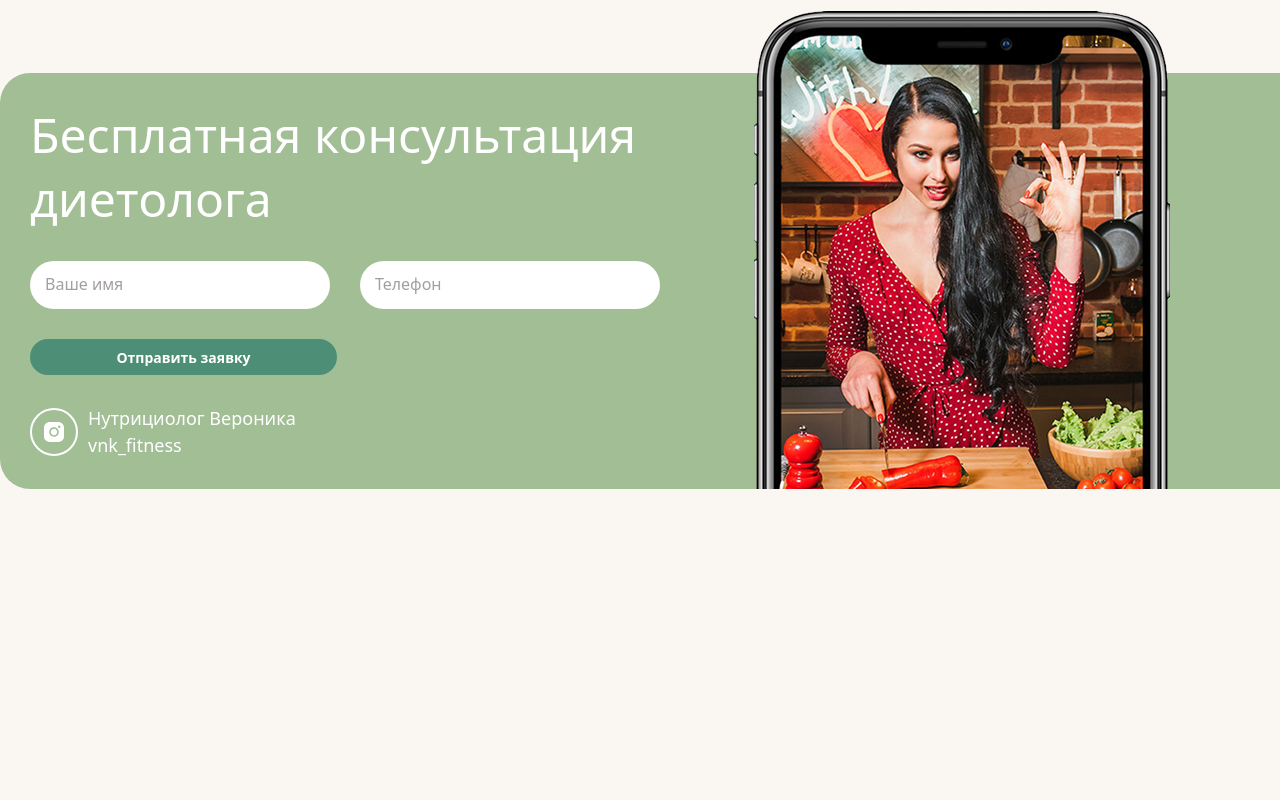
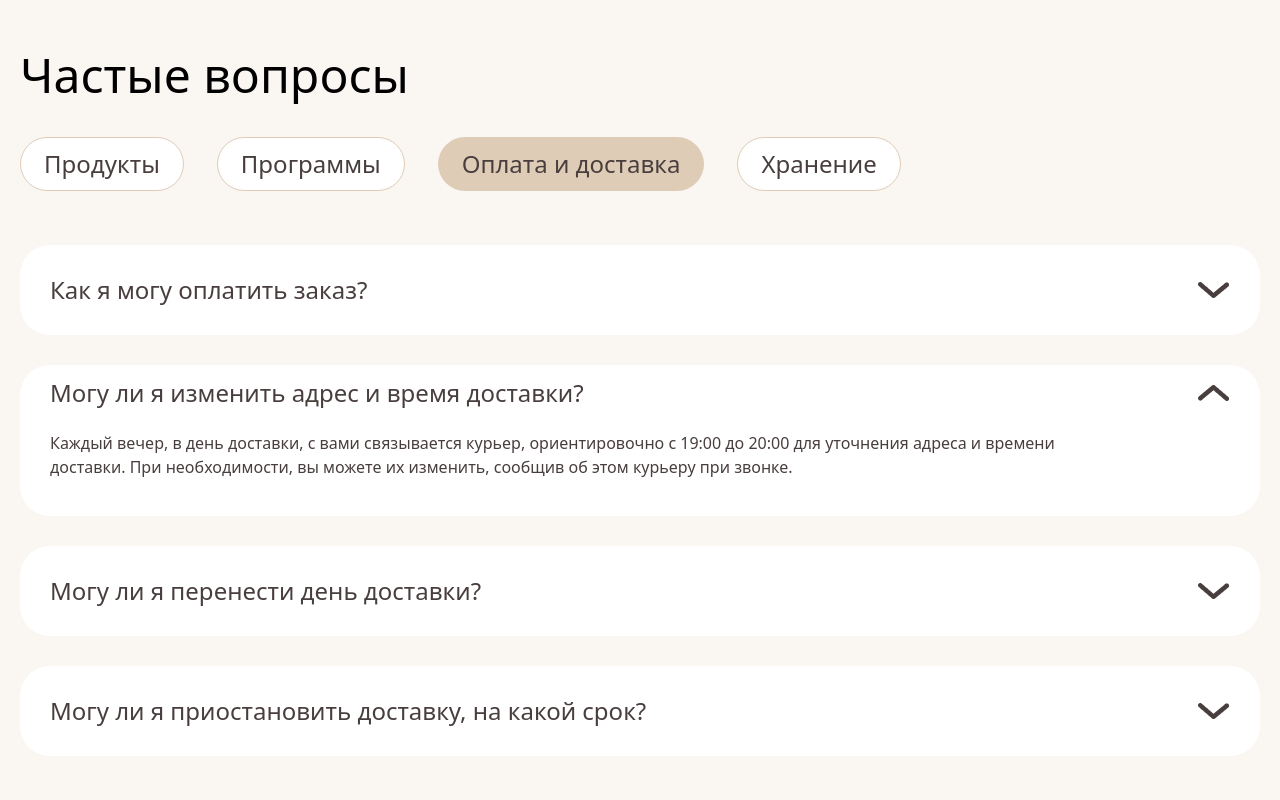
Before and after one commit to JM-2007-07/Meals-Time, a website: page index.html in a window 1280 px wide. Shown: the part 5480-6280 px from the top of the page. Before the commit the page ends 5969 px from the top, so only its background shows below. Drawn offline with Linux system fonts and the light colour scheme.

Commit message:
9th section

```diff
--- a/index.html
+++ b/index.html
@@ -327,6 +327,35 @@
         </div>
     </section>
 
+    <section class="max-w-[1320px] p-5 flex flex-col  lg:content-center lg:justify-between gap-[30px] mt-[50px] m-auto">
+      <h1 class="text-2xl md:block lg:text-[48px] font-[500]">Частые вопросы</h1>
+      <div class="flex overflow-x-auto space-x-2 pb-4 md:pb-6 lg:gap-[25px]">
+        <p class="px-[23px] py-2 border border-[#DFCCB7] rounded-full text-[24px] font-medium bg-white text-[#493E3E] shrink-0">Продукты</p>
+        <p class="px-[23px] py-2 border border-[#DFCCB7] rounded-full text-[24px] font-medium bg-white text-[#493E3E] shrink-0">Программы</p>
+        <p class="px-[23px] py-2 border border-transparent rounded-full text-[24px] font-medium bg-[#DFCCB7] text-[#493E3E] shrink-0">Оплата и доставка</p>
+        <p class="px-[23px] py-2 border border-[#DFCCB7] rounded-full text-[24px] font-medium bg-white text-[#493E3E] shrink-0">Хранение</p>
+      </div>
+      <div class="max-w-[1280px] text-start rounded-[15px] h-[53px] lg:h-[90px] lg:rounded-[30px] bg-white flex items-center justify-between px-[30px]">
+        <p class="text-[18px] text-[#493E3E] font-medium lg:text-[24px] text-center lg:text-start">Как я могу оплатить заказ?</p>
+        <img class="h-[8px] lg:h-[16px]" src="./Image/Vector (10).png" alt="">
+      </div>
+      <div class="max-w-[1280px] text-start flex-col gap-5 rounded-[15px] h-[230px] py-[10px] lg:h-[151px] lg:rounded-[30px] bg-white flex gap-2.5 px-[30px]">
+        <div class="max-w-[1280px] flex justify-between text-start items-center gap-5 lg:items-center">
+          <p class="text-[18px] text-[#493E3E] font-medium lg:text-[24px] text-center lg:text-start">Могу ли я изменить адрес и время доставки?</p>
+          <img class="h-[8px] lg:h-[16px]" src="./Image/Vector (11).png" alt="">
+        </div>
+          <p class="text-[14px] text-[#493E3E] max-w-[1065px] lg:text-[16px]">Каждый вечер, в день доставки, с вами связывается курьер, ориентировочно с 19:00 до 20:00 для уточнения адреса и времени доставки. При необходимости, вы можете их изменить, сообщив об этом курьеру при звонке.</p>
+      </div>
+      <div class="max-w-[1280px] text-start rounded-[15px] py-[10px] h-[53px] lg:h-[90px] lg:rounded-[30px] bg-white flex items-center justify-between px-[30px]">
+        <p class="text-[18px] text-[#493E3E] font-medium lg:text-[24px] text-center lg:text-start">Могу ли я перенести день доставки?</p>
+        <img class="h-[8px] lg:h-[16px]" src="./Image/Vector (10).png" alt="">
+      </div>
+      <div class="max-w-[1280px] text-start rounded-[15px] py-[10px] h-[53px] lg:h-[90px] lg:rounded-[30px] bg-white flex items-center justify-between px-[30px]">
+        <p class="text-[18px] text-[#493E3E] font-medium lg:text-[24px] text-center lg:text-start">Могу ли я приостановить доставку, на какой срок?</p>
+        <img class="h-[8px] lg:h-[16px]" src="./Image/Vector (10).png" alt="">
+      </div>
+    </section>
+
     <section class="w-[355px] m-auto mt-[100px] lg:w-[1320px] h-[721px] lg:h-[416px] rounded-[30px] bg-[#A2BE95] p-[25px] lg:p-[30px] flex flex-col lg:flex-row gap-[30px] relative">
       <div class="flex flex-col max-w-[760px] items-center lg:items-start text-center lg:text-start gap-[30px]">
         <h1 class="text-2xl text-white lg:text-[48px] font-[500]">Бесплатная консультация диетолога</h1>
```
Also changed, not shown: Image/Vector (10).png (added), Image/Vector (11).png (added), src/output.css.
